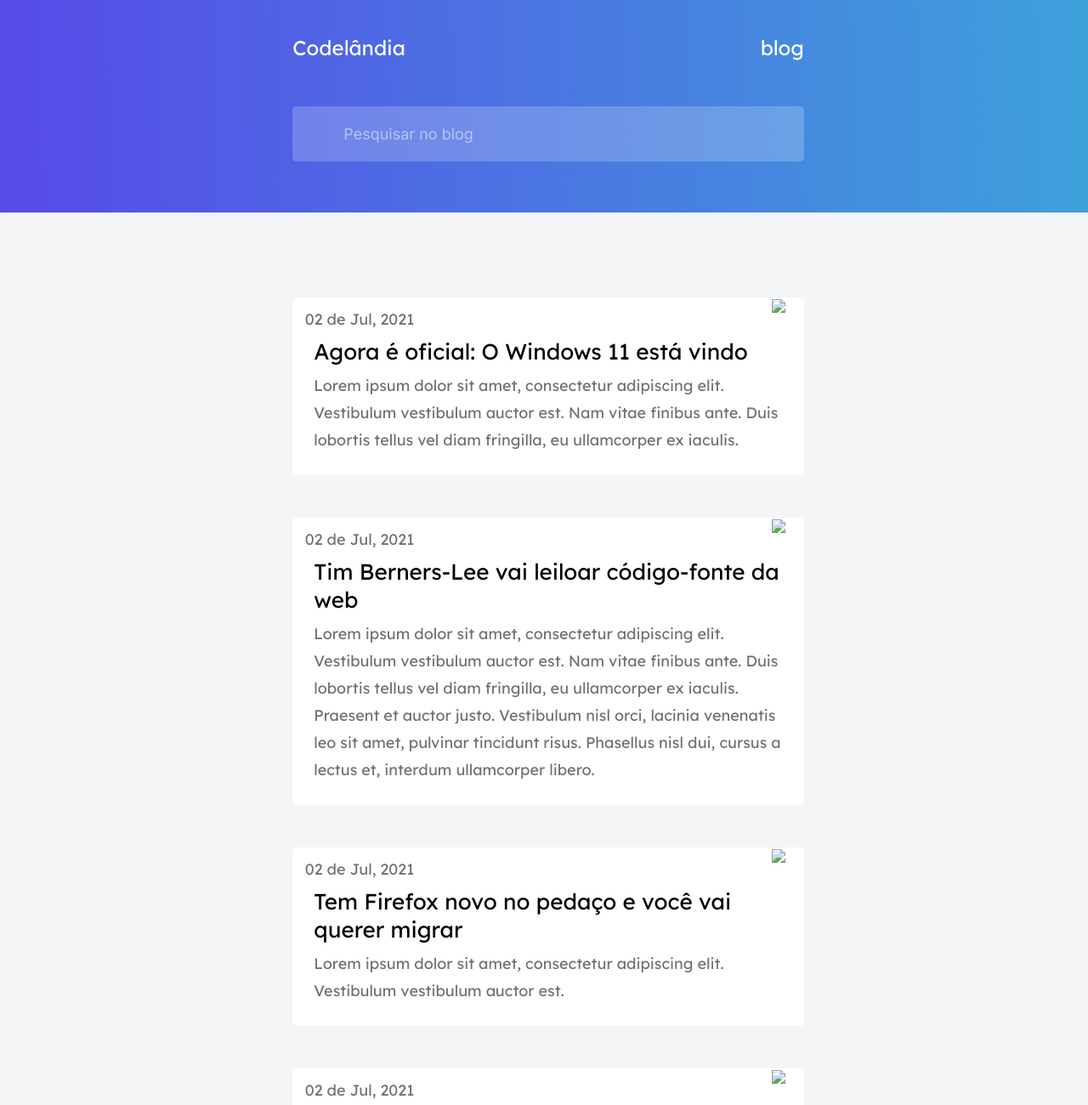
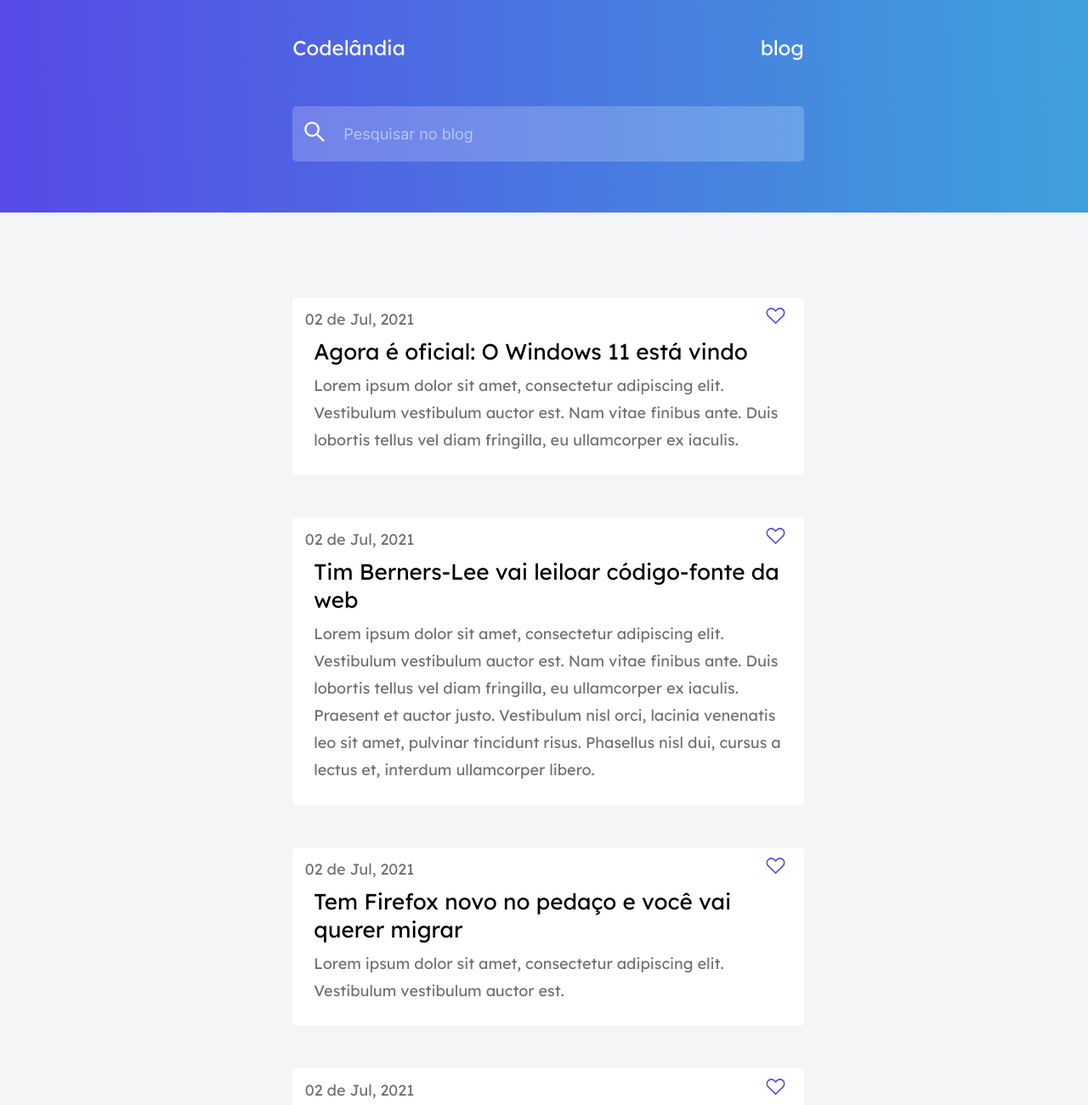
Before and after one commit to GuuZ113/Desafio01, a plain HTML site: page index.html in a window 1280 px wide. Shown: the top 1300 px of the page at 85% size. Drawn offline with Linux system fonts and the light colour scheme; the site is published under a folder, as on GitHub Pages, so addresses that start at the root find nothing.

Commit message:
Update index.html

```diff
--- a/index.html
+++ b/index.html
@@ -22,7 +22,7 @@
             <p id="blog">blog</p>
         </div>
         <div class="Pesquisar">
-            <img src="/img/Vector.svg" alt=""/>
+            <img src="./img/Vector.svg" alt=""/>
             <input type="text" placeholder="Pesquisar no blog" />
         </div>
     </header>
@@ -30,7 +30,7 @@
         <div class="post">
             <div class="date">
                 <p>02 de Jul, 2021</p>
-                <img src="/img/Coracao.svg">
+                <img src="./img/Coracao.svg">
             </div>
             <h2>Agora é oficial: O Windows 11 está vindo</h2>
             <p>Lorem ipsum dolor sit amet, consectetur adipiscing elit. Vestibulum vestibulum auctor est. Nam vitae finibus ante. Duis lobortis tellus vel diam fringilla, eu ullamcorper ex iaculis.</p>
@@ -39,7 +39,7 @@
         <div class="post">
             <div class="date">
                 <p>02 de Jul, 2021</p>
-                <img src="/img/Coracao.svg">
+                <img src="./img/Coracao.svg">
             </div>
             <h2>Tim Berners-Lee vai leiloar código-fonte da web</h2>
             <p>Lorem ipsum dolor sit amet, consectetur adipiscing elit. Vestibulum vestibulum auctor est. Nam vitae finibus ante. Duis lobortis tellus vel diam fringilla, eu ullamcorper ex iaculis. Praesent et auctor justo. Vestibulum nisl orci, lacinia venenatis leo sit amet, pulvinar tincidunt risus. Phasellus nisl dui, cursus a lectus et, interdum ullamcorper libero.</p>
@@ -48,7 +48,7 @@
         <div class="post">
             <div class="date">
                 <p>02 de Jul, 2021</p>
-                <img src="/img/Coracao.svg">
+                <img src="./img/Coracao.svg">
             </div>
             <h2>Tem Firefox novo no pedaço e você vai querer migrar</h2>
             <p>Lorem ipsum dolor sit amet, consectetur adipiscing elit. Vestibulum vestibulum auctor est.</p>
@@ -57,7 +57,7 @@
         <div class="post">
             <div class="date">
                 <p>02 de Jul, 2021</p>
-                <img src="/img/Coracao.svg">
+                <img src="./img/Coracao.svg">
             </div>
             <h2>John McAfee, criador do antivírus McAfee, morre</h2>
             <p>Lorem ipsum dolor sit amet, consectetur adipiscing elit. Vestibulum vestibulum auctor est. Nam vitae finibus ante. Duis lobortis tellus vel diam fringilla, eu ullamcorper ex iaculis. Praesent et auctor justo. Vestibulum nisl orci, lacinia venenatis leo sit amet, pulvinar tincidunt risus. Phasellus nisl dui, cursus a lectus et, interdum ullamcorper libero.</p>
```
